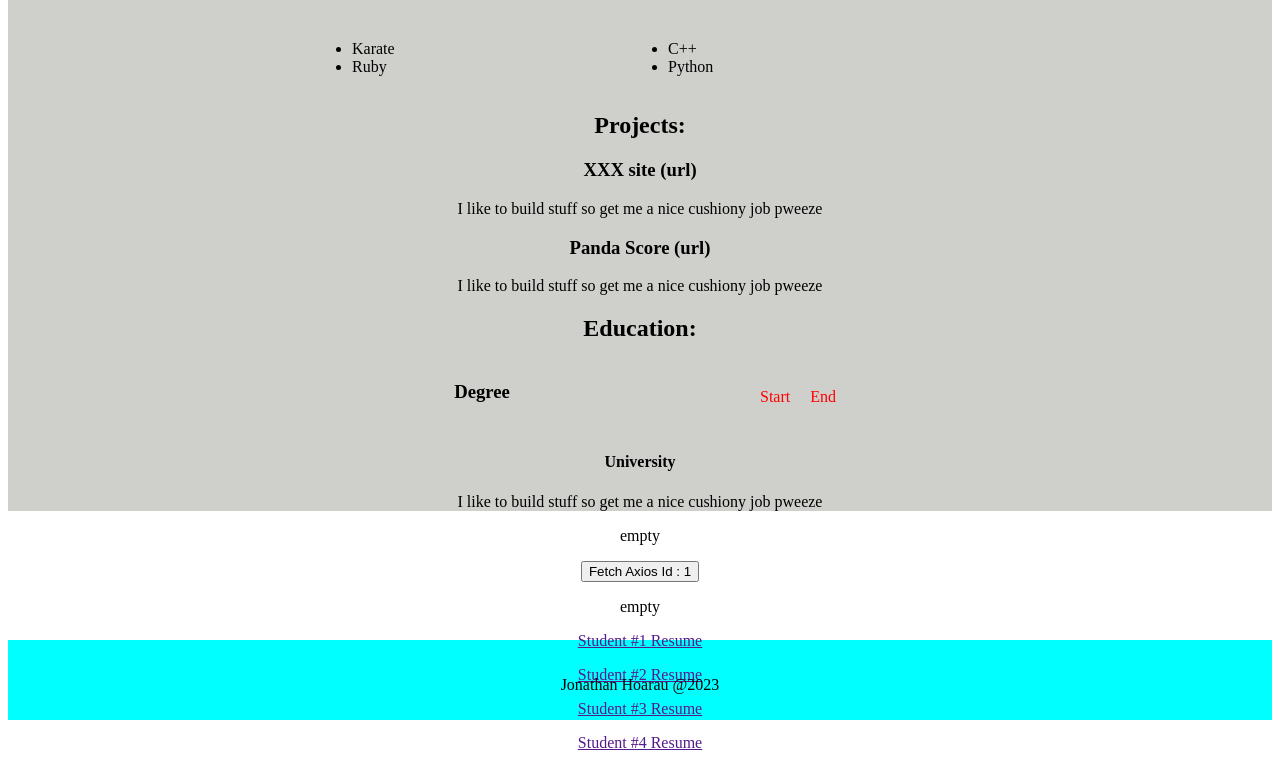
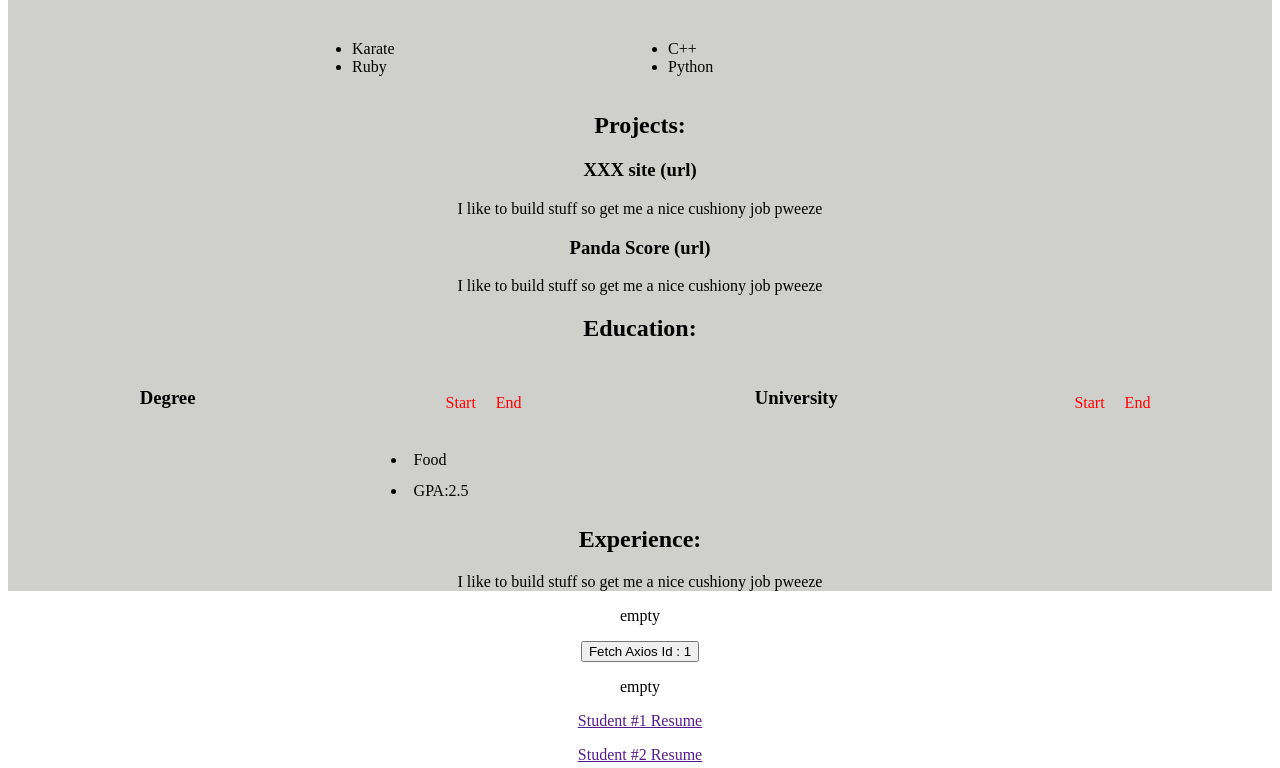
Before and after one commit to jonhoa/resume-frontend, a React (Vite) app: page / in a window 1280 px wide. Shown: the part 489-1257 px from the top of the page. Built offline with nearby package versions, Linux system fonts and the light colour scheme.

Commit message:
layout 3

```diff
--- a/src/App.css
+++ b/src/App.css
@@ -19,6 +19,8 @@
 }
 .res-background {
   background-color:rgb(207, 207, 204);
+  display: block;
+  height: auto;
 }
 .contact h3 {
   display:inline-block;
@@ -36,12 +38,21 @@
 .education-header{
   display: inline-block;
   columns: 300px 2;
+  padding:0.4rem;
 }
-.education-header p {
+.education-header p{
   display: inline-block;
-  text-align: left;
+  text-align: right;
   padding:10px;
   color: red;
+}
+.education ul{
+  width:40%;
+  margin:auto;
+}
+.education li{
+  padding:0.4rem;
+  text-align:left
 }
 /*  */
 @keyframes logo-spin {
--- a/src/Content.jsx
+++ b/src/Content.jsx
@@ -68,16 +68,22 @@ const axiosFetch = () => {
 
         <div class ="education">
           <h2>Education:</h2>
-          <div class="education-header">
-          <h3>Degree</h3>
-          <p>Start</p>
-          <p>End</p>
-          </div>
+            <div class="education-header">
+              <h3>Degree</h3><p>Start</p><p>End</p>
+            </div>
+            <div class="education-header">
+              <h3>University</h3><p>Start</p><p>End</p>
+            </div>
+            <ul>
+              <li>Food</li>
+              <li>GPA:2.5</li>
+            </ul>
+        </div>
 
-          <h4>University</h4>
+        <div class ="experience">
+          <h2>Experience:</h2>
           <p>I like to build stuff so get me a nice cushiony job pweeze</p>
         </div>
-
       </div>
       {dataInfo ? <div>{dataInfo.map((resData => ( <div key ={resData.id}><button onClick={axiosShow}>Fetch Axios Id :{resData.id} </button>
         <p>{resData.first_name}</p></div>)))}</div>  : <div><p>empty</p></div>}
--- a/src/index.css
+++ b/src/index.css
@@ -6,7 +6,7 @@ html {
   scroll-behavior: smooth;
 }
 .container {
-  height: 1000px;
+  height: auto;
 }
 
 .header-ul {
```
